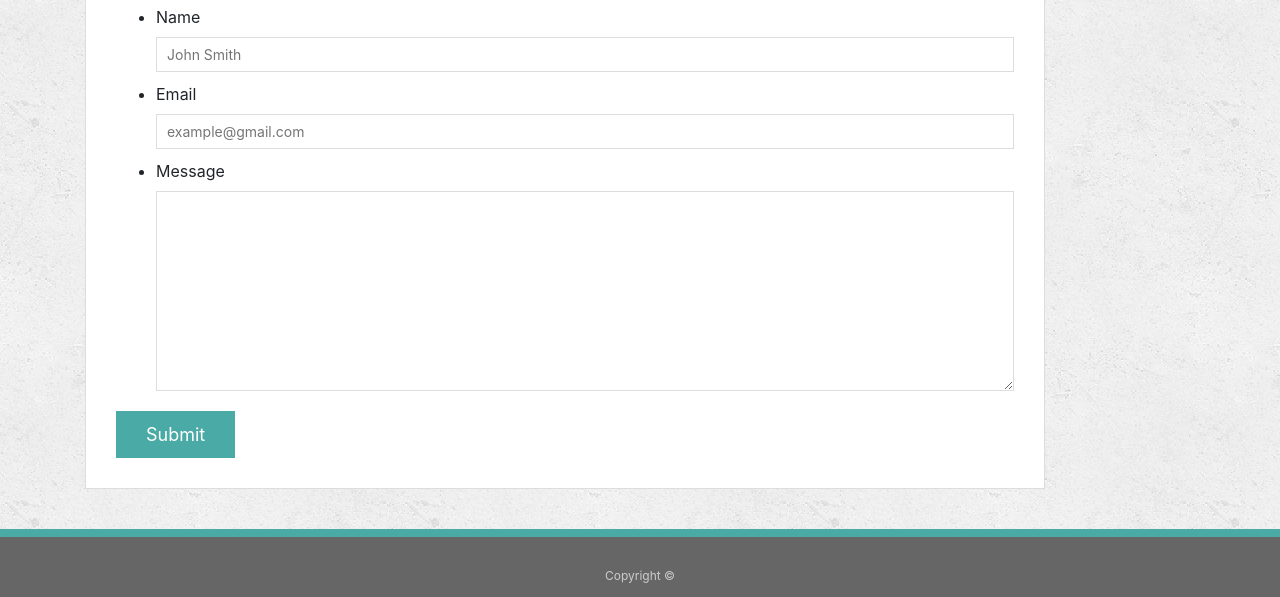
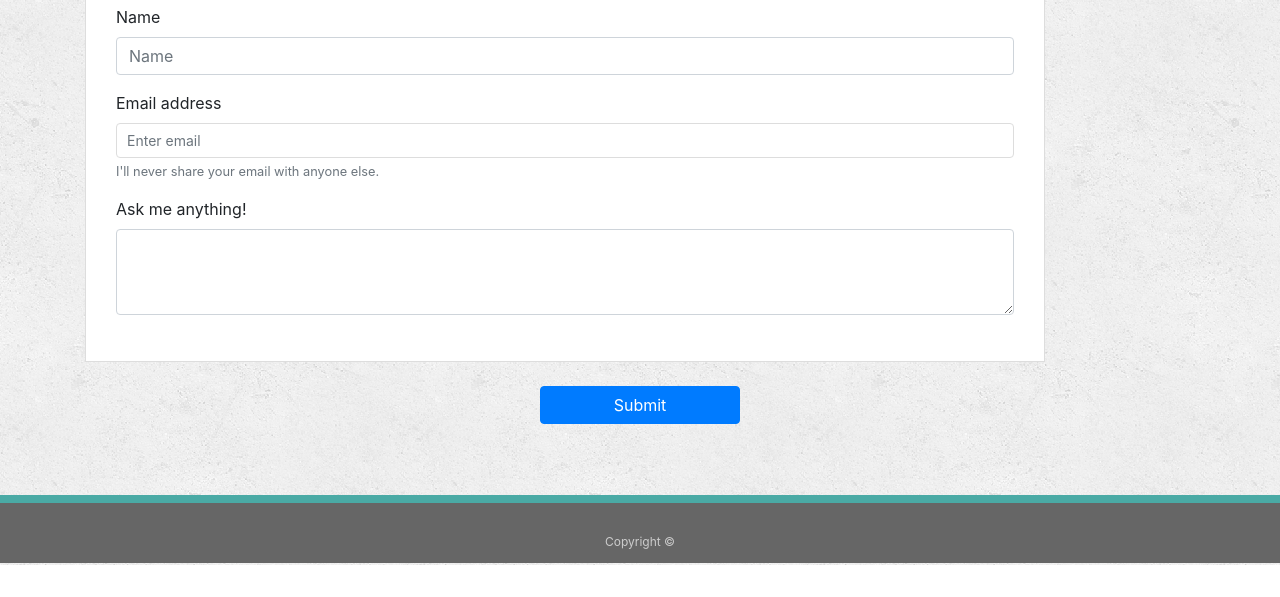
Before and after one commit to Gastonm1/Bootstrap-Portfolio, a plain HTML site: page contact.html in a window 1280 px wide. Shown: the part 235-832 px from the top of the page. After the commit the page ends 800 px from the top, so only its background shows below. Drawn offline with nearby package versions, Linux system fonts and the light colour scheme.

Commit message:
Nav bar fix

```diff
--- a/assets/css/style.css
+++ b/assets/css/style.css
@@ -247,3 +247,7 @@ input[type=submit] {
   background: #4aaaa5;
   border: 0 none;
 }
+
+.btn-features {
+  margin-bottom: 5px;
+}
--- a/contact.html
+++ b/contact.html
@@ -20,14 +20,14 @@
             </button>
             <div class="collapse navbar-collapse" id="navbarNav">
               <ul class="navbar-nav">
-                <li class="nav-item active">
+                <li class="nav-item">
                   <a class="nav-link" href="index.html">About </a>
                 </li>
                 <li class="nav-item">
                   <a class="nav-link" href="portfolio.html">Portfolio</a>
                 </li>
-                <li class="nav-item">
-                  <a class="nav-link disabled" href="contact.html">Contact <span class="sr-only">(current)</span></a>
+                <li class="nav-item active">
+                  <a class="nav-link" href="contact.html">Contact</a>
                 </li>
               </ul>
             </div>
@@ -40,27 +40,29 @@
     <section class="main-section">
       <h1>Contact</h1>
 
-      <form id="contact-form">
-        <ul>
-          <li>
-            <label for="name">Name</label>
-            <input type="text" id="name" name="name" placeholder="John Smith" required="required">
-          </li>
-          <li>
-            <label for="email">Email</label>
-            <input type="email" id="email" name="email" placeholder="example@gmail.com" required="required">
-          </li>
-          <li>
-            <label for="message">Message</label>
-            <textarea id="message" name="message" required="required"></textarea>
-          </li>
-        </ul>
-        <input type="submit">
+<!--Form begins here-->
+      <form>
+        <div class="form-group">
+              <label for="exampleInputPassword1">Name</label>
+              <input type="password" class="form-control" id="exampleInputPassword1" placeholder="Name">
+        </div>
+        <div class="form-group">
+          <label for="exampleInputEmail1">Email address</label>
+          <input type="email" class="form-control" id="exampleInputEmail1" aria-describedby="emailHelp" placeholder="Enter email">
+          <small id="emailHelp" class="form-text text-muted">I'll never share your email with anyone else.</small>
+        </div>
+
+        <div class="form-group">
+            <label for="exampleFormControlTextarea1">Ask me anything!</label>
+            <textarea class="form-control" id="exampleFormControlTextarea1" rows="3"></textarea>
+          </div>
+        <button type="submit" class="btn btn-primary btn-features">Submit</button>
       </form>
 
     </section>
 
   </div>
+
 <!--Footer-->
   <footer>
     <div class="container">
```
Also changed, not shown: portfolio.html (+5 -5 lines).
